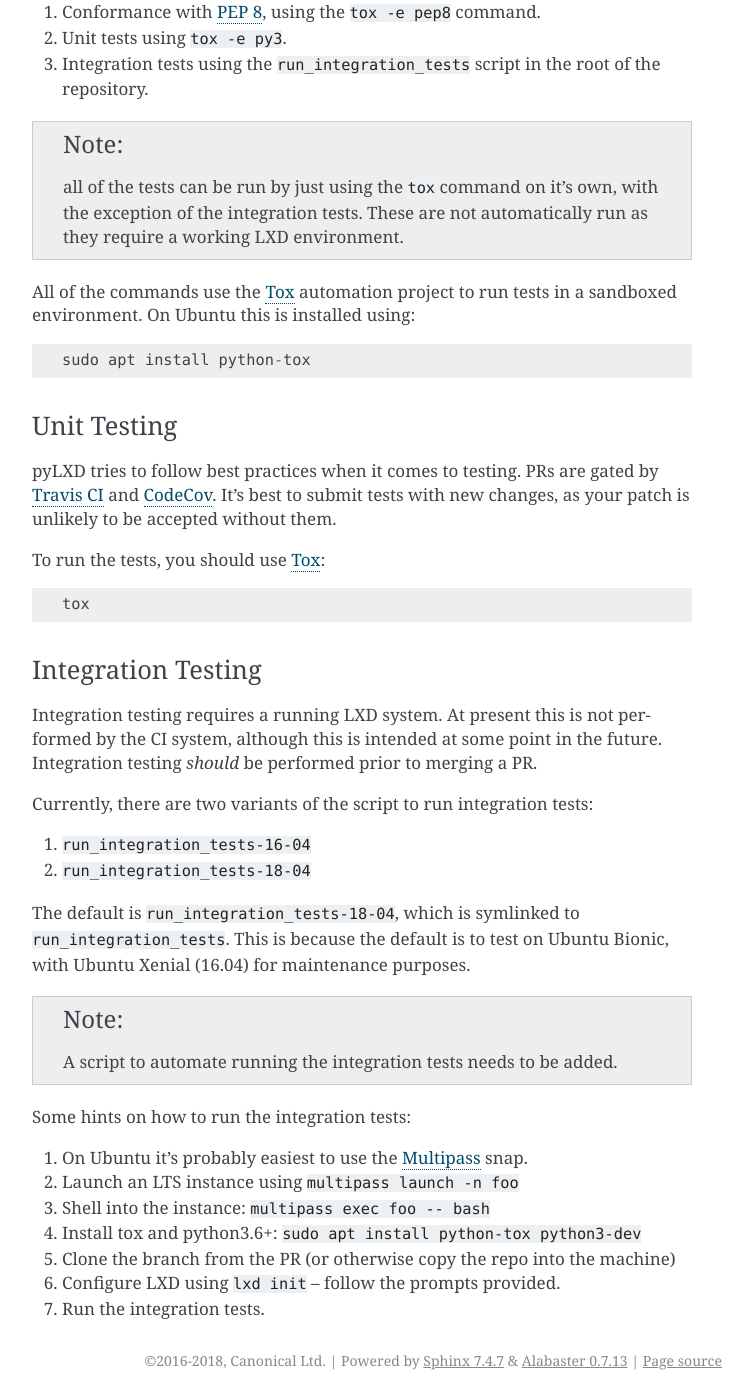
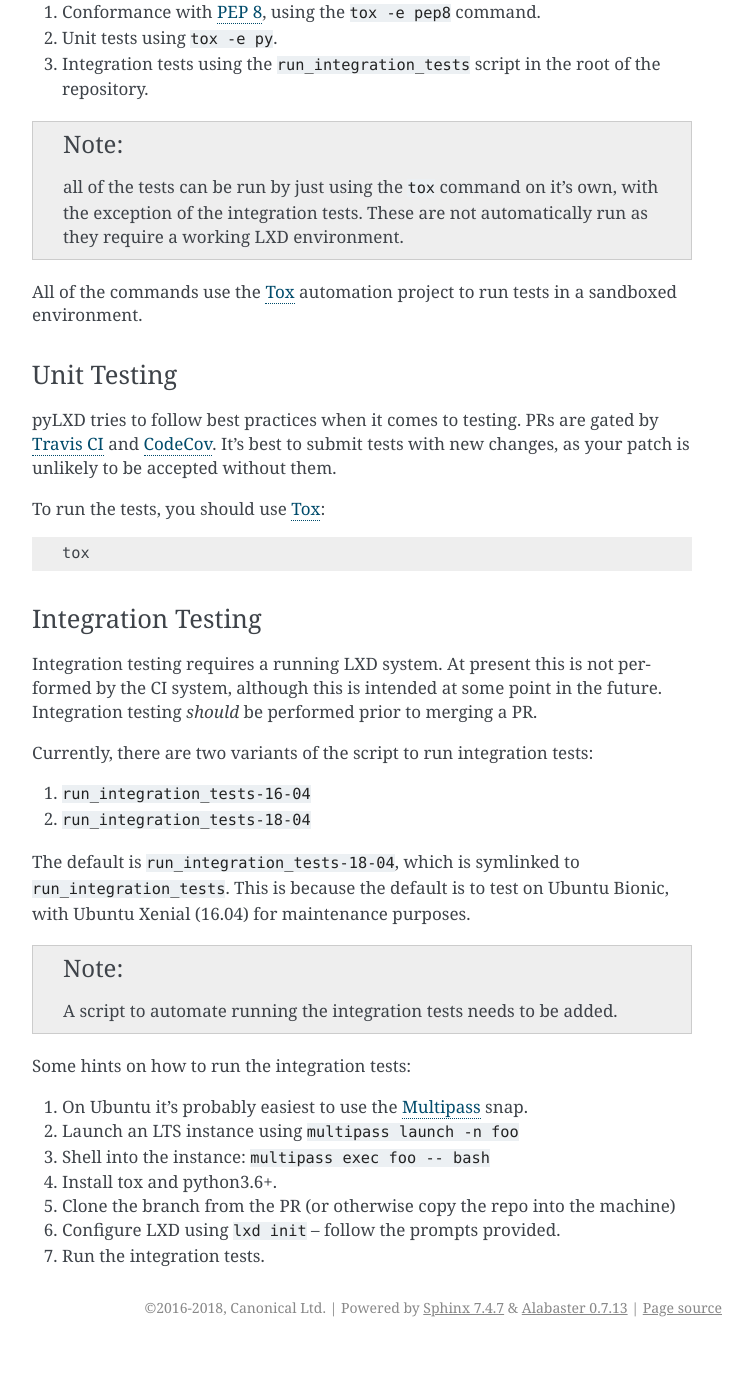
Before and after one commit to canonical/pylxd, a Sphinx documentation site: the page built from doc/source/contributing.rst, in a window 1280 px wide and 1400 px high, scrolled down 1819 px. Shown: the whole window, without its empty margins (388-1141 px from the left). Built offline with Sphinx 7.4.7, drawn with Linux system fonts in a browser that asks for light colours; after the commit the page ends 3166 px from its top, so only the background shows below that.

Commit message:
Updates from feedback
Signed-off-by: Dougal Matthews <dougal@dougalmatthews.com>

```diff
--- a/doc/source/contributing.rst
+++ b/doc/source/contributing.rst
@@ -78,7 +78,7 @@ Testing
 Testing pyLXD is in 3 parts:
 
 1. Conformance with `PEP 8`_, using the ``tox -e pep8`` command.
-2. Unit tests using ``tox -e py3``.
+2. Unit tests using ``tox -e py``.
 3. Integration tests using the ``run_integration_tests`` script in the root of
    the repository.
 
@@ -87,9 +87,8 @@ Testing pyLXD is in 3 parts:
           automatically run as they require a working LXD environment.
 
 All of the commands use the `Tox`_ automation project to run tests in a
-sandboxed environment.  On Ubuntu this is installed using::
+sandboxed environment.
 
-    sudo apt install python-tox
 
 Unit Testing
 ^^^^^^^^^^^^
@@ -126,7 +125,7 @@ Some hints on how to run the integration tests:
 1. On Ubuntu it's probably easiest to use the `Multipass`_ snap.
 2. Launch an LTS instance using ``multipass launch -n foo``
 3. Shell into the instance: ``multipass exec foo -- bash``
-4. Install tox and python3.6+: ``sudo apt install python-tox python3-dev``
+4. Install tox and python3.6+.
 5. Clone the branch from the PR (or otherwise copy the repo into the machine)
 6. Configure LXD using ``lxd init`` -- follow the prompts provided.
 7. Run the integration tests.
--- a/setup.cfg
+++ b/setup.cfg
@@ -14,7 +14,6 @@ classifier =
     License :: OSI Approved :: Apache Software License
     Operating System :: POSIX :: Linux
     Programming Language :: Python
-    Programming Language :: Python :: 2
     Programming Language :: Python :: 3
     Programming Language :: Python :: 3.6
     Programming Language :: Python :: 3.7
```
